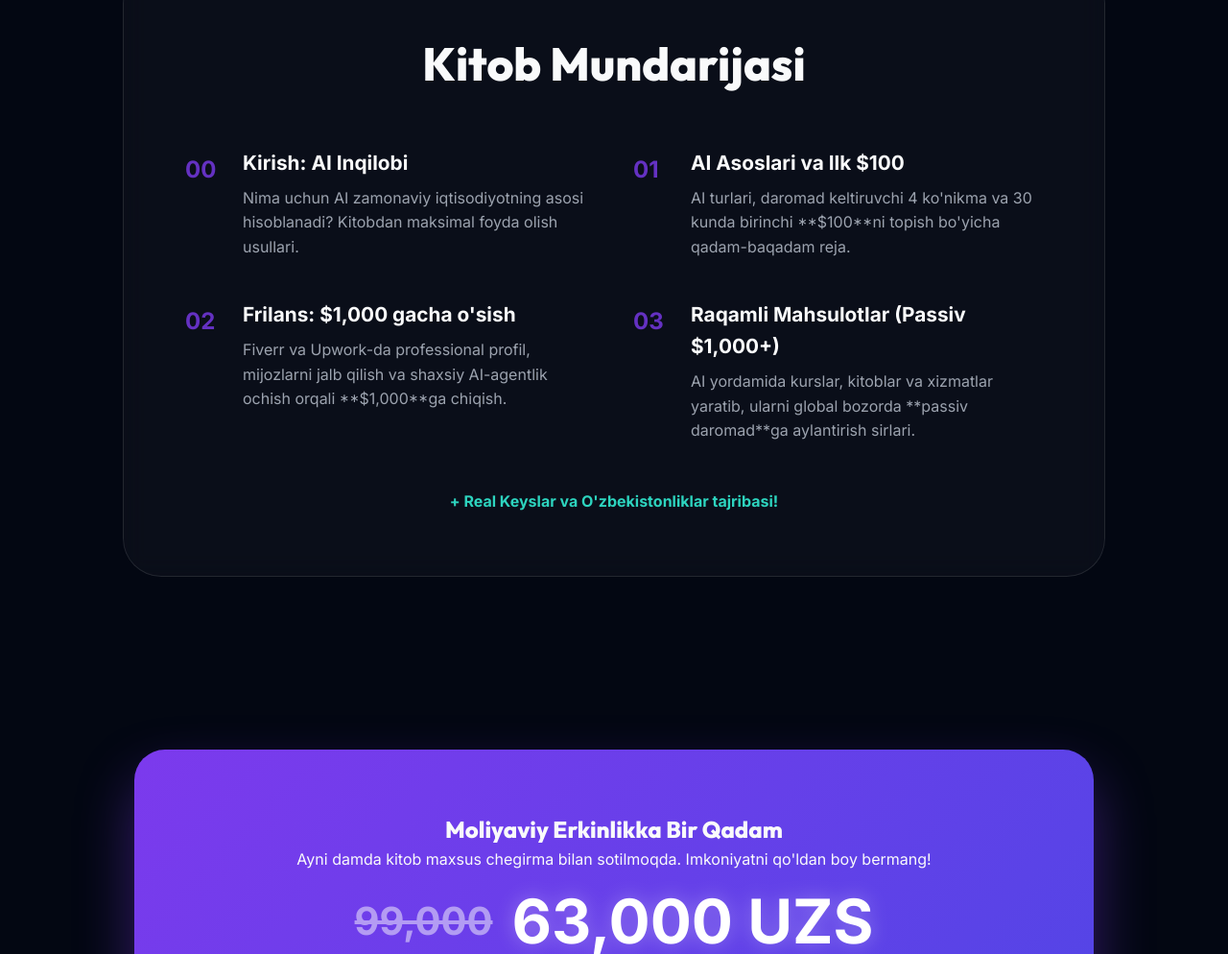
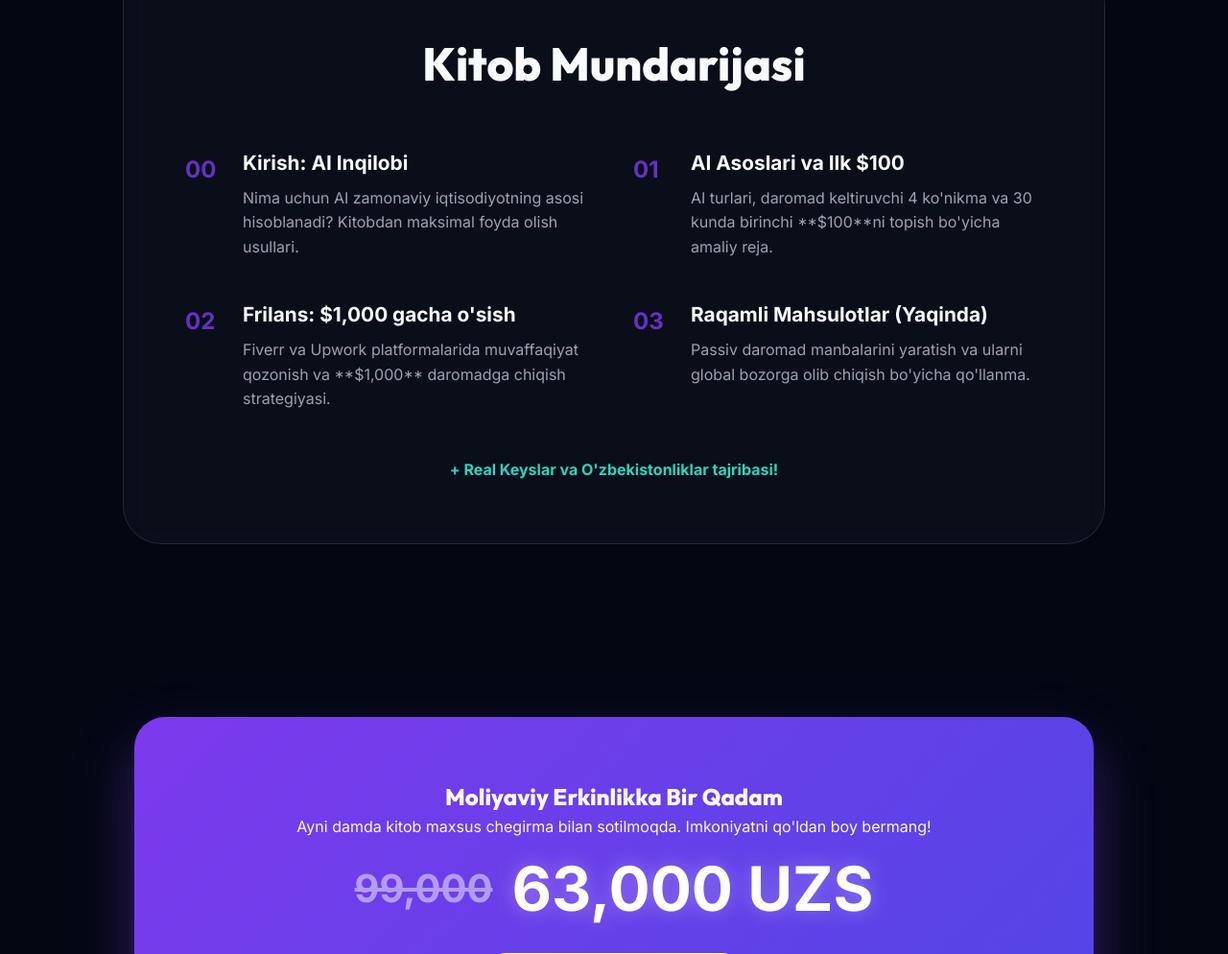
Before and after one commit to Dimonbek/ai-daromad-book, a plain HTML site: page index.html in a window 1280 px wide. Shown: the part 2346-3340 px from the top of the page at 96% size. Drawn offline with nearby package versions, Linux system fonts and the light colour scheme.

Commit message:
UI: Balanced Mundarija (Money focus only on first two chapters)

```diff
--- a/index.html
+++ b/index.html
@@ -118,19 +118,19 @@
                         <div class="chapter">
                             <span class="chapter-num">01</span>
                             <h4>AI Asoslari va Ilk $100</h4>
-                            <p>AI turlari, daromad keltiruvchi 4 ko'nikma va 30 kunda birinchi **$100**ni topish bo'yicha qadam-baqadam reja.</p>
+                            <p>AI turlari, daromad keltiruvchi 4 ko'nikma va 30 kunda birinchi **$100**ni topish bo'yicha amaliy reja.</p>
                         </div>
                         <!-- Chapter 2 -->
                         <div class="chapter">
                             <span class="chapter-num">02</span>
                             <h4>Frilans: $1,000 gacha o'sish</h4>
-                            <p>Fiverr va Upwork-da professional profil, mijozlarni jalb qilish va shaxsiy AI-agentlik ochish orqali **$1,000**ga chiqish.</p>
+                            <p>Fiverr va Upwork platformalarida muvaffaqiyat qozonish va **$1,000** daromadga chiqish strategiyasi.</p>
                         </div>
                         <!-- Chapter 3 -->
                         <div class="chapter">
                             <span class="chapter-num">03</span>
-                            <h4>Raqamli Mahsulotlar (Passiv $1,000+)</h4>
-                            <p>AI yordamida kurslar, kitoblar va xizmatlar yaratib, ularni global bozorda **passiv daromad**ga aylantirish sirlari.</p>
+                            <h4>Raqamli Mahsulotlar (Yaqinda)</h4>
+                            <p>Passiv daromad manbalarini yaratish va ularni global bozorga olib chiqish bo'yicha qo'llanma.</p>
                         </div>
                     </div>
                 </div>
```
